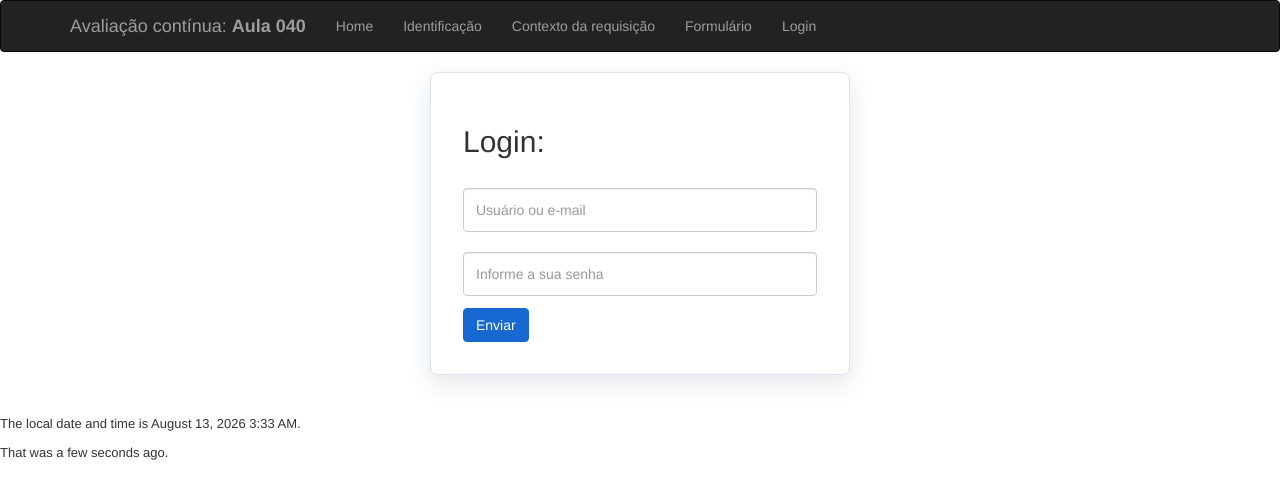
After one commit to DominiqueJesus/flasky, a Flask app: page /login in a window 1280 px wide. The commit adds this page. Shown: the top 499 px of the page. Run offline with Flask 3, Linux system fonts and the light colour scheme; some libraries are stand-ins or nearby versions.

Commit message:
Login panel and response

```diff
--- a/hello.py
+++ b/hello.py
@@ -20,6 +20,15 @@ class Formulario(FlaskForm):
     nome = wf.StringField("What is yout name?", validators=[wtv.DataRequired()])
     enviar = wf.SubmitField('Submit')
 
+class Login(FlaskForm):
+    usuario = wf.StringField('', validators=[wtv.DataRequired()],
+                             render_kw={"placeholder": "Usuário ou e-mail"}
+                            )
+    senha = wf.PasswordField('', validators=[wtv.DataRequired()],
+                             render_kw={"placeholder": "Informe a sua senha"}
+                            )
+    enviar = wf.SubmitField('Enviar')
+
 
 # Rota principal
 @app.route('/')
@@ -27,6 +36,28 @@ def index():
 
     return fk.render_template('index.html', current_time=datetime.now(timezone.utc))
 
+# Login
+@app.route('/login', methods=['GET', 'POST'])
+def login():
+
+    login = Login()
+    current_time = datetime.now(timezone.utc)
+
+    if login.validate_on_submit():
+        fk.session['usuario'] = login.usuario.data
+
+        return fk.redirect('/loginResponse')
+
+    return fk.render_template('login.html', login=login, current_time=current_time)
+
+# Retorno do login
+@app.route('/loginResponse')
+def loginResponse():
+
+    usuario = fk.session.get('usuario')
+    current_time = datetime.now(timezone.utc)
+
+    return fk.render_template('loginResponse.html', current_time=current_time, usuario=usuario)
 
 # Formulário
 @app.route('/formulario', methods=['GET', 'POST'])
--- /dev/null
+++ b/static/login.css
@@ -0,0 +1,44 @@
+/* Define o espaço e o fundo da página de login. */
+.login-page {
+    min-height: 70vh;
+    padding: 48px 15px;
+    background: #f4f7fb;
+}
+
+/* Cria a caixa branca que envolve o formulário. */
+.login-card {
+    max-width: 420px;
+    margin: 0 auto;
+    padding: 32px;
+    background: #ffffff;
+    border: 1px solid #dce5f0;
+    border-radius: 8px;
+    box-shadow: 0 8px 24px rgba(31, 55, 86, 0.12);
+}
+
+/* Mantém os campos com uma altura e bordas uniformes. */
+.login-card .form-control {
+    height: 44px;
+}
+
+/* Define o tamanho, a cor e o espaçamento do botão de envio. */
+.login-card .btn-login {
+    margin-top: 12px;
+    background-color: #1769d1;
+    border-color: #1769d1;
+    color: #ffffff;
+}
+
+/* Escurece o botão quando o usuário passa o mouse ou navega por teclado. */
+.login-card .btn-login:hover,
+.login-card .btn-login:focus {
+    background-color: #1255a8;
+    border-color: #1255a8;
+    color: #ffffff;
+}
+
+/* Mantém as informações do Moment afastadas do card de login. */
+.page-content {
+    margin-top: 40px;
+    font-size: 13px;
+}
--- a/templates/base.html
+++ b/templates/base.html
@@ -6,6 +6,7 @@
     {{ super() }}
     <link rel="shortcut icon" href="{{ url_for('static', filename='favicon.ico') }}" type="image/x-icon">
     <link rel="icon" href="{{ url_for('static', filename='favicon.ico') }}" type="image/x-icon">
+    <link rel="stylesheet" href="{{ url_for('static', filename='login.css') }}">
 {% endblock %}
 
 {% block navbar %}
@@ -23,6 +24,7 @@
                     <li><a href="/user/Fabio Teixeira/PT23820X/IFSP">Identificação</a></li>
                     <li><a href="/contextorequisicao/Fabio Teixeira">Contexto da requisição</a></li>
                     <li><a href="/formulario    ">Formulário</a></li>
+                    <li><a href="/login   ">Login</a></li>
                 </ul>
             </div>
         </div>
--- /dev/null
+++ b/templates/login.html
@@ -0,0 +1,47 @@
+{% extends "base.html" %}
+
+{% import "bootstrap/wtf.html" as wt %}
+
+{% block page_content %}
+
+
+        {# Caixa visual que agrupa o título, o formulário e as informações de data. #}
+        <div class="login-card">
+            <h2>Login:</h2>
+
+            {# Envia os dados do formulário usando o método POST. #}
+            <form method="POST">
+                {# Gera o token CSRF e outros campos ocultos do Flask-WTF. #}
+                {{ login.hidden_tag() }}
+
+                {# Exibe o rótulo e o campo de usuário com as classes do Bootstrap. #}
+                {{ login.usuario.label(class="control-label") }}
+                {{ login.usuario(class="form-control") }}
+
+                {# Mostra mensagens de erro geradas pela validação do usuário. #}
+                {% for error in login.usuario.errors %}
+                    <span class="text-danger">{{ error }}</span>
+                {% endfor %}
+
+                {# Exibe o rótulo e o campo de senha com as classes do Bootstrap. #}
+                {{ login.senha.label(class="control-label") }}
+                {{ login.senha(class="form-control") }}
+
+                {# Mostra mensagens de erro geradas pela validação da senha. #}
+                {% for error in login.senha.errors %}
+                    <span class="text-danger">{{ error }}</span>
+                {% endfor %}
+
+                {# Renderiza o botão de envio com a classe visual personalizada. #}
+                {{ login.enviar(class="btn btn-login") }}
+
+            </form>
+        </div>
+
+            {# Exibe a data e o tempo relativo usando a extensão Flask-Moment. #}
+            <div class="page-content">
+                <p>The local date and time is {{ moment(current_time).format('LLL') }}.</p>
+                <p>That was {{ moment(current_time).fromNow(refresh=True) }}.</p>
+            </div>
+
+{% endblock %}
```
Also changed, not shown: templates/loginResponse.html (added, +16 -0 lines).
